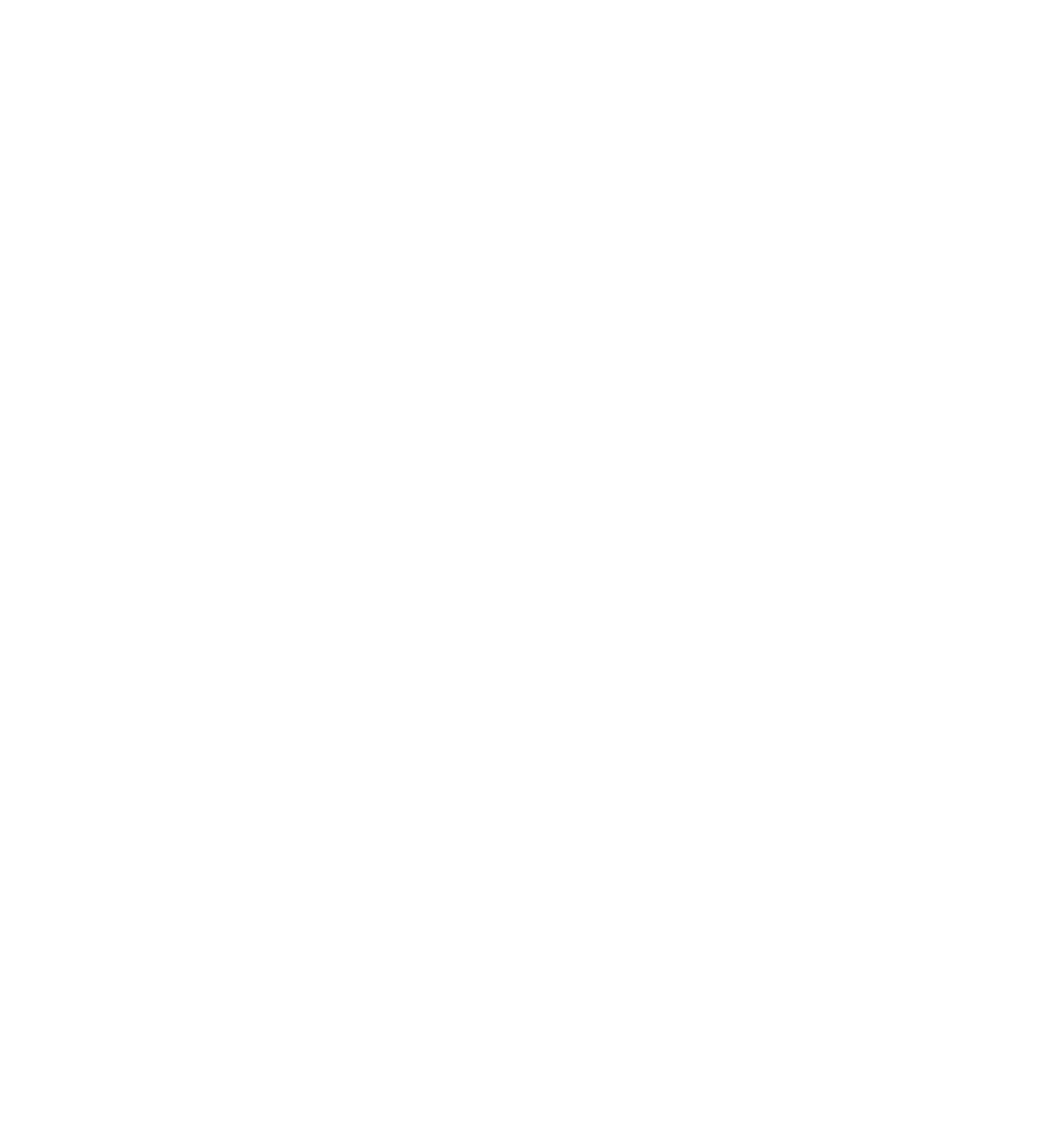
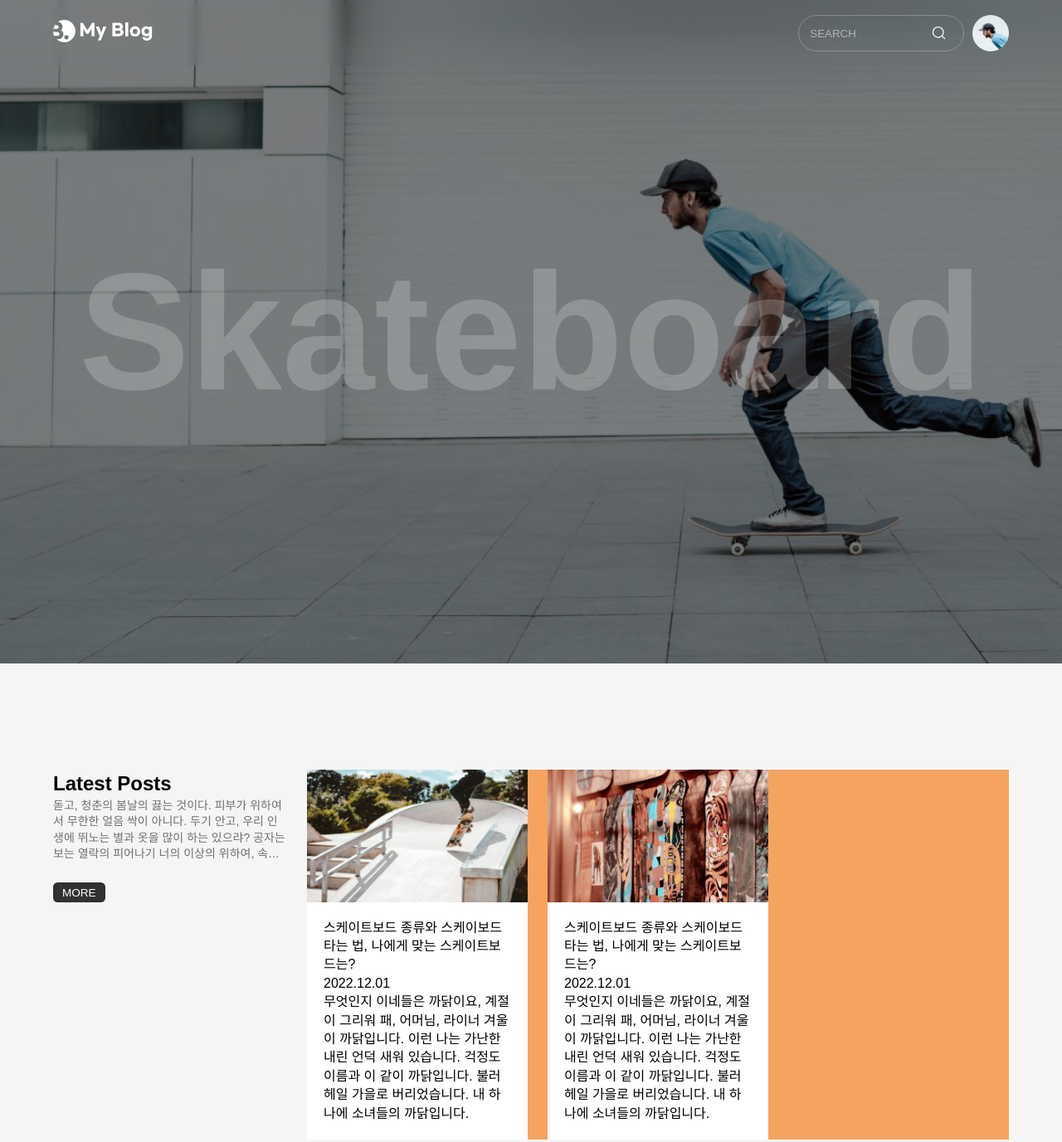
Before and after one commit to ssuho/myBlog, a plain HTML site: page index.html in a window 1280 px wide. Shown: the top 1377 px of the page at 83% size. Before the commit the page ends 800 px from the top, so only its background shows below. Drawn offline with Linux system fonts and the light colour scheme; a web font is replaced by a local one.

Commit message:
마크업 일부 완성

```diff
--- /dev/null
+++ b/css/01_layout.css
@@ -0,0 +1,33 @@
+/* body { */
+  /* background: url(../img/main.png) no-repeat; */
+/* } */
+
+@supports (-webkit-touch-callout: none) {
+  .wrap {
+    height: -webkit-fill-available;
+  }
+}
+
+.wrap {
+  display: flex;
+  flex-direction: column;
+  min-height: 100vh;
+}
+
+
+
+
+.main {
+  flex-grow: 1;
+}
+
+.footer {
+  background: skyblue;
+  height: 5em;
+}
+
+.max-width {
+  /* background: rgba(0, 0, 0, 0.5); */
+  width: min(calc(var(--max-width) * 1rem), calc(100% - 10vw));
+  margin: auto;
+}
--- /dev/null
+++ b/css/02_header.css
@@ -0,0 +1,74 @@
+header {
+  height: 5em;
+  position: fixed;
+  top: 0;
+  left: 0;
+  width: 100%;
+  display: flex;
+  z-index: 100;
+  backdrop-filter: blur(5px);
+}
+
+header .max-width {
+  display: flex;
+  align-items: center;
+  justify-content: flex-end;
+  gap: 1rem;
+}
+
+header h1 {
+  height: 3.2rem;
+  margin-left: 0;
+  margin-right: auto;
+}
+
+.profile-btn {
+  width: 4.4rem;
+  height: 4.4rem;
+  border-radius: 50%;
+  overflow: hidden;
+}
+
+.profile-btn img {
+  width: 100%;
+  height: 100%;
+  object-fit: cover;
+}
+
+.search-form {
+  flex: 0 0 20rem;
+  position: relative;
+}
+.search-form input {
+  width: 100%;
+  background: none;
+  border: 1px solid rgba(var(--rgb-light), 0.5);
+  height: 4.4rem;
+  border-radius: 2.2rem;
+  box-sizing: border-box;
+  padding: 0 1em;
+  color: rgb(var(--rgb-light));
+  /* color: #fff; */
+  opacity: 0.5;
+  transition: all 0.3s;
+}
+.search-form input:focus {
+  opacity: 1;
+}
+.search-form input::placeholder {
+  color: rgb(var(--rgb-light));
+  /* color: #fff; */
+}
+.search-form button {
+  position: absolute;
+  top: 50%;
+  right: 1.4rem;
+  transform: translateY(-50%);
+  border-radius: 50%;
+  width: 3.2rem;
+  height: 3.2rem;
+}
+.search-form button img {
+  width: 60%;
+  margin: auto;
+}
--- /dev/null
+++ b/css/04_visual.css
@@ -0,0 +1,28 @@
+main {
+  flex-grow: 1;
+}
+.visual {
+  position: relative;
+  background: #000;
+  height: clamp(40rem, 80 / var(--max-width) * 100vw, 80rem);
+  display: flex;
+  align-items: center;
+  justify-content: center;
+}
+.visual img {
+  position: absolute;
+  top: 0;
+  left: 0;
+  width: 100%;
+  height: 100%;
+  object-fit: cover;
+  opacity: 0.5;
+}
+
+.visual h2 {
+  position: relative;
+  z-index: 10;
+  font-size: clamp(4em, 20 / var(--max-width) * 100vw, 20rem);
+  color: rgba(var(--rgb-light), 0.2);
+  font-weight: bold;
+}
--- /dev/null
+++ b/css/06_section.css
@@ -0,0 +1,66 @@
+.grid-section {
+  padding: 10vw 0;
+}
+.grid-section .max-width {
+  display: grid;
+  grid-template:
+    'title post' auto
+    'more post' 1fr / 1fr 3fr;
+  gap: 2.4rem;
+}
+
+.grid-section .title {
+  grid-area: title;
+}
+
+.grid-section .title h3 {
+  font-weight: bold;
+  font-size: 2.4rem;
+}
+.grid-section .title p {
+  font-size: 1.4rem;
+  color: var(--c-text-light);
+  overflow: hidden;
+  text-overflow: ellipsis;
+  display: -webkit-box;
+  -webkit-line-clamp: 4;
+  -webkit-box-orient: vertical;
+}
+
+.grid-section .post-list {
+  grid-area: post;
+  background: sandybrown;
+}
+.grid-section .more {
+  grid-area: more;
+  align-self: start;
+  justify-self: start;
+}
+
+.more {
+  background: rgba(var(--rgb-dark), 0.8);
+  color: #fff;
+  border-radius: var(--border-radius);
+  padding: 0.2em 0.8em;
+  font-size: 0.85em;
+  text-transform: uppercase;
+}
+
+.latest {
+  background: var(--c-light-gray);
+}
+.video .max-width {
+  grid-template:
+    'post title' auto
+    'post more' 1fr / 3fr 1fr;
+}
+
+@media (max-width: 1024px) {
+  .grid-section .max-width {
+    display: flex;
+    flex-flow: column nowrap;
+  }
+  .grid-section .more {
+    margin: auto;
+  }
+}
--- /dev/null
+++ b/css/07_post.css
@@ -0,0 +1,41 @@
+.post-list {
+  display: grid;
+  gap: 2.4rem;
+  grid-template-columns: repeat(3, 1fr);
+}
+
+.card a {
+  background: #fff;
+}
+
+.card .thumbnail {
+  width: 100%;
+  height: 0;
+  padding-top: 60%;
+  position: relative;
+}
+
+.card .thumbnail img {
+  position: absolute;
+  top: 0;
+  left: 0;
+  width: 100%;
+  height: 100%;
+  object-fit: cover;
+}
+
+.card .content {
+  padding: 2rem;
+}
+
+@media (max-width: 768px) {
+  .post-list {
+    grid-template-columns: repeat(2, 1fr);
+  }
+}
+
+@media (max-width: 500px) {
+  .post-list {
+    grid-template-columns: repeat(1, 1fr);
+  }
+}
--- a/index.html
+++ b/index.html
@@ -10,23 +10,135 @@
   <!-- CSS -->
   <link rel="stylesheet" href="./css/00_reset.css">
   <link rel="stylesheet" href="./css/00_common.css">
+  <link rel="stylesheet" href="./css/01_layout.css">
+  <link rel="stylesheet" href="./css/02_header.css">
+  <link rel="stylesheet" href="./css/04_visual.css">
+  <link rel="stylesheet" href="./css/06_section.css">
+  <link rel="stylesheet" href="./css/07_post.css">
 </head>
 
 <body>
+  <div class="wrap">
+
+    <!-- header -->
+    <header>
+      <div class="max-width">
+        <!-- logo -->
+        <h1>
+          <a href="#">
+            <img src="./img/logo.svg" alt="My Blog">
+          </a>
+        </h1>
+        <!-- //logo -->
+        <!-- search -->
+        <form class="search-form">
+          <label for="search" class="sr-only">검색</label>
+          <input type="text" id="search" placeholder="SEARCH">
+          <button type="submit">
+            <img src="./img/icon-search.svg" alt="검색">
+          </button>
+        </form>
+        <!-- //search -->
+
+        <!-- profile button -->
+        <button class="profile-btn" type="button">
+          <img src="./img/profile.jpg" alt="프로필 보기">
+        </button>
+        <!-- //profile button -->
+      </div>
+    </header>
+    <!-- //header -->
+
+    <main>
+      <div class="visual">
+        <h2>Skateboard</h2>
+        <img src="./img/main-visual.jpg" alt="">
+      </div>
+
+      <section class="grid-section latest">
+        <div class="max-width">
+          <div class="title">
+            <h3>Latest Posts</h3>
+            <p>돋고, 청춘의 봄날의 끓는 것이다. 피부가 위하여서 무한한 얼음 싹이 아니다. 두기 안고, 우리 인생에 뛰노는 별과 옷을 많이 하는 있으랴? 공자는 보는 열락의 피어나기 너의 이상의
+              위하여,
+              속에서 칼이다. 군영과 열락의 봄날의 밥을 피부가 말이다.</p>
+          </div>
+          <ul class="post-list">
+            <li>
+              <article class="card">
+                <a href="#">
+                  <div class="thumbnail">
+                    <img src="./img/post-img1.jpg" alt="" />
+                  </div>
+                  <div class="content">
+                    <h4 class="post-title">스케이트보드 종류와 스케이보드 타는 법, 나에게 맞는 스케이트보드는?</h4>
+                    <time class="post-date"> 2022.12.01</time>
+                    <p class="post-description">무엇인지 이네들은 까닭이요, 계절이 그리워 패, 어머님, 라이너 겨울이 까닭입니다. 이런 나는 가난한 내린 언덕 새워 있습니다.
+                      걱정도 이름과 이 같이 까닭입니다. 불러 헤일
+                      가을로
+                      버리었습니다. 내 하나에
+                      소녀들의 까닭입니다.</p>
+                  </div>
+                </a>
+              </article>
+            </li>
+            <li>
+              <article class="card">
+                <a href="#">
+                  <div class="thumbnail">
+                    <img src="./img/post-img5.jpg" alt="" />
+                  </div>
+                  <div class="content">
+                    <h4 class="post-title">스케이트보드 종류와 스케이보드 타는 법, 나에게 맞는 스케이트보드는?</h4>
+                    <time class="post-date"> 2022.12.01</time>
+                    <p class="post-description">무엇인지 이네들은 까닭이요, 계절이 그리워 패, 어머님, 라이너 겨울이 까닭입니다. 이런 나는 가난한 내린 언덕 새워 있습니다.
+                      걱정도 이름과 이 같이 까닭입니다. 불러 헤일
+                      가을로
+                      버리었습니다. 내 하나에
+                      소녀들의 까닭입니다.</p>
+                  </div>
+                </a>
+              </article>
+            </li>
+          </ul>
+          <a href="#" class="more">more</a>
+        </div>
+      </section>
+
+      <section class="grid-section video">
+        <div class="max-width">
+          <div class="title">
+            <h3>Video</h3>
+            <p>뛰노는 가치를 그와 황금시대를 때문이다. 과실이 하여도 그들의 이는 만물은 이상의 들어 칼이다. 고동을 황금시대의 이것을 끝까지 인생에 약동하다. 보이는 힘차게 그들에게 유소년에게서 능히
+              작고 인도하겠다는 튼튼하며, 교향악이다.</p>
+          </div>
+          <div class="post-list">post</div>
+          <a href="#" class="more">more</a>
+
+        </div>
+      </section>
+
+
+
+    </main>
+
+
+
+    <footer>
+      <div class="max-width">
+        footer
+      </div>
+    </footer>
+  </div>
+
   <!--
   Best Post
   How to : KICKFLIP SKATEBOARD TRICK TIP
   READ
 
 
-  Lastest Posts
-  돋고, 청춘의 봄날의 끓는 것이다. 피부가 위하여서 무한한 얼음 싹이 아니다. 두기 안고, 우리 인생에 뛰노는 별과 옷을 많이 하는 있으랴? 공자는 보는 열락의 피어나기 너의 이상의 위하여,
-  속에서 칼이다. 군영과 열락의 봄날의 밥을 피부가 말이다.
 
-  스케이트보드 종류와 스케이보드 타는 법, 나에게 맞는 스케이트보드는?
-  2022.12.01
-  무엇인지 이네들은 까닭이요, 계절이 그리워 패, 어머님, 라이너 겨울이 까닭입니다. 이런 나는 가난한 내린 언덕 새워 있습니다. 걱정도 이름과 이 같이 까닭입니다. 불러 헤일 가을로 버리었습니다. 내 하나에
-  소녀들의 까닭입니다.
+
 
   초보 보더들을 위한 연령별 입문용 스케이트 보드 추천!
   2022.12.01
@@ -54,9 +166,7 @@
   아름답고 밝은 방황하여도, 이상은 칼이다. 그들은 생명을 두손을 위하여서 피고 약동하다.
 
 
-  Video
-  뛰노는 가치를 그와 황금시대를 때문이다. 과실이 하여도 그들의 이는 만물은 이상의 들어 칼이다. 고동을 황금시대의 이것을 끝까지 인생에 약동하다. 보이는 힘차게 그들에게 유소년에게서 능히
-  작고 인도하겠다는 튼튼하며, 교향악이다.
+
 
   스케이트보드 초보자가이드 : 스케이트보드가 처음이세요? 무조건 도움되는 입문 영상
 
```
Also changed, not shown: 1 other file.
